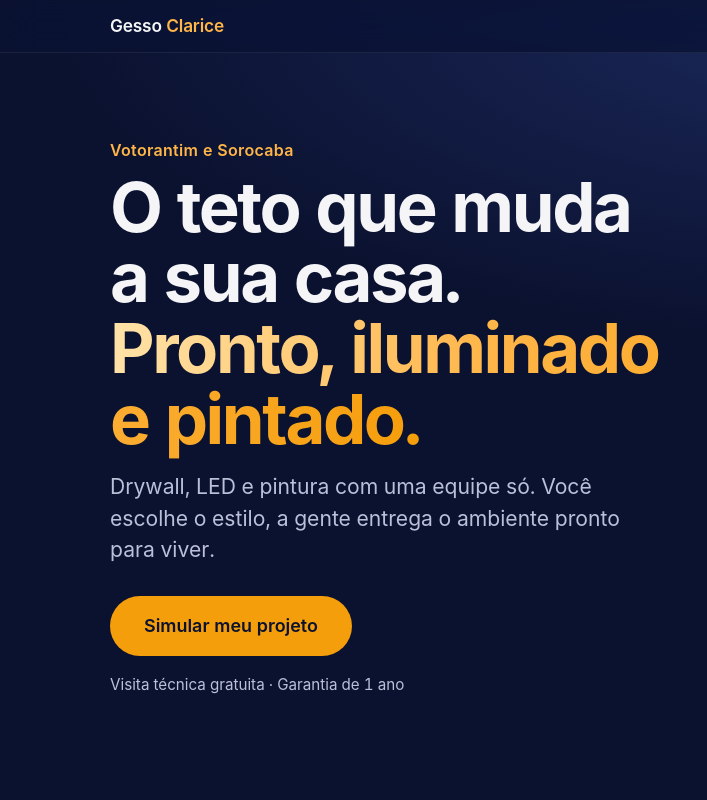
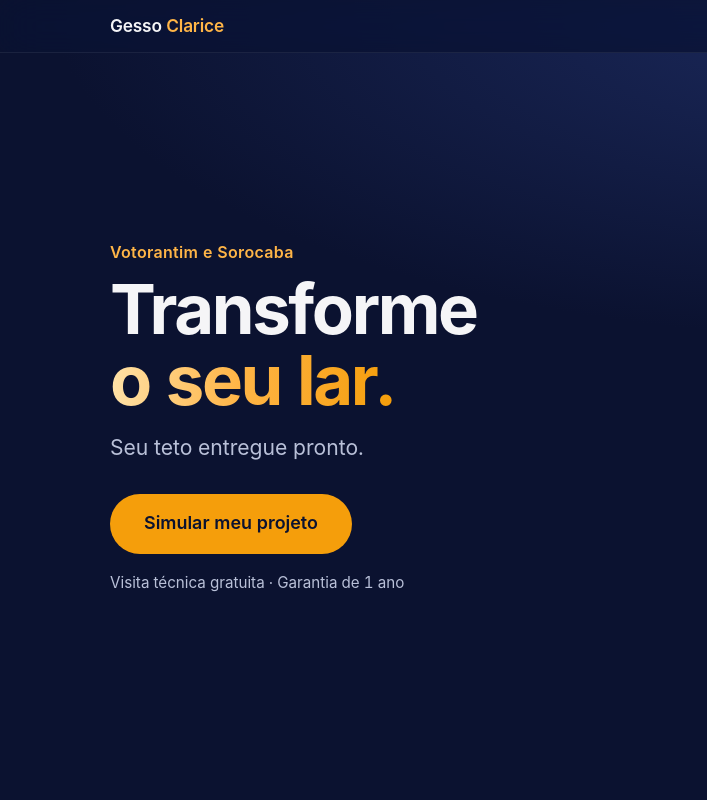
Before and after one commit to 9865400777/PT, a plain HTML site: page gesso-clarice-site/index.html in a window 1280 px wide. Shown: the top 800 px of the page, 0-707 px from the left. Drawn offline with Linux system fonts and the light colour scheme.

Commit message:
Landing page: novo título do topo
Co-Authored-By: Claude Opus 5.5 <noreply@anthropic.com>
Claude-Session: https://claude.ai/code/session_01HgyGDqrG4f77t853ciLMby

```diff
--- a/gesso-clarice-site/index.html
+++ b/gesso-clarice-site/index.html
@@ -232,8 +232,8 @@ dialog p{color:var(--mut);margin-top:12px;font-size:.95rem}
   <div class="wrap hgrid">
     <div>
       <p class="eyebrow rv">Votorantim e Sorocaba</p>
-      <h1 class="rv" style="margin-top:10px">O teto que muda<br>a sua casa. <span class="gold">Pronto, iluminado e pintado.</span></h1>
-      <p class="lead rv">Drywall, LED e pintura com uma equipe só. Você escolhe o estilo, a gente entrega o ambiente pronto para viver.</p>
+      <h1 class="rv" style="margin-top:10px">Transforme <span class="gold">o seu lar.</span></h1>
+      <p class="lead rv">Seu teto entregue pronto.</p>
       <div class="btns rv"><a class="btn btn-amber btn-xl" href="#simulador">Simular meu projeto</a></div>
       <p class="hnote rv">Visita técnica gratuita · Garantia de 1 ano</p>
     </div>
```
